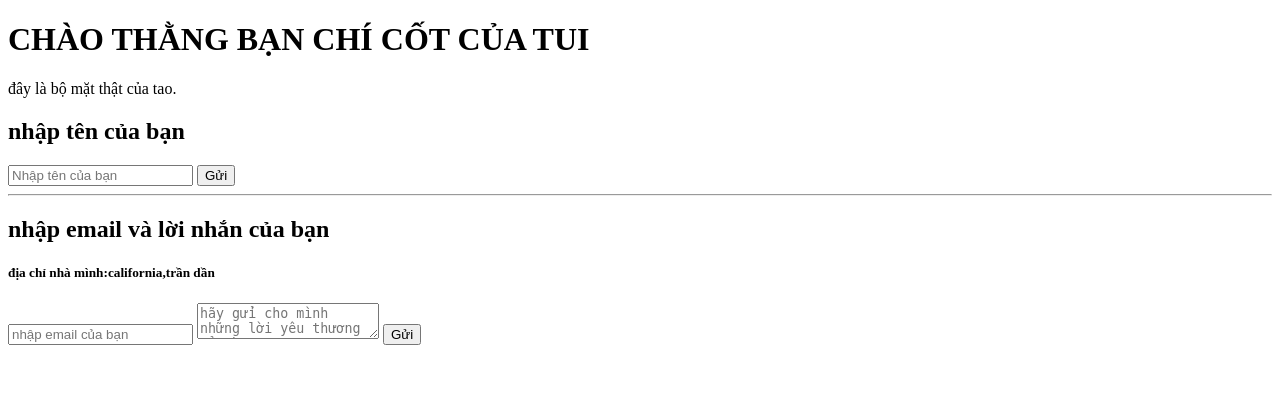
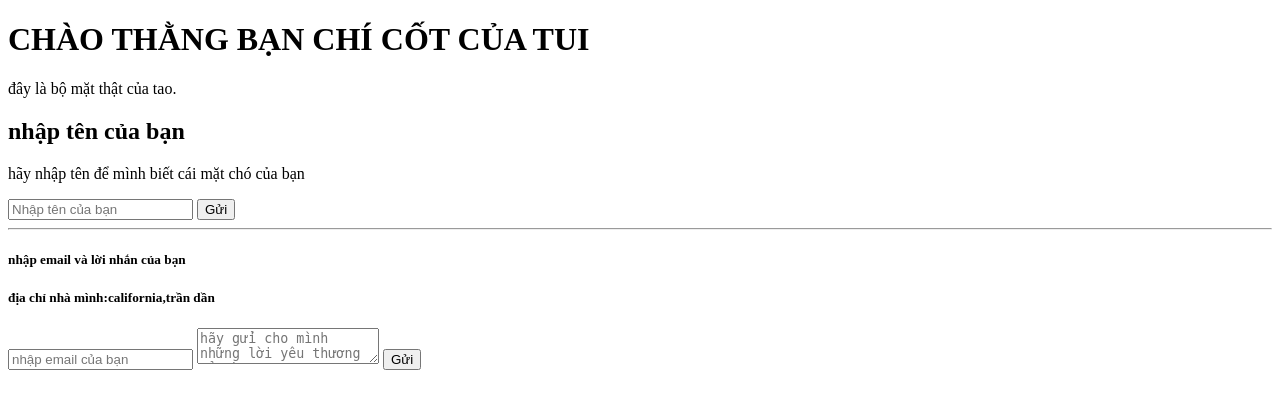
Before and after one commit to thanhhunghehe/home, a Flask app: page / in a window 1280 px wide. Shown: the top 409 px of the page. Run offline with Flask 3, Linux system fonts and the light colour scheme.

Commit message:
thay đổi giao diện index.html

```diff
--- a/templates/index.html
+++ b/templates/index.html
@@ -4,19 +4,40 @@
     <title>ae chí cốt</title>
 </head>
 <body>
-    <h1>CHÀO THẰNG BẠN CHÍ CỐT CỦA TUI</h1>
+    <h1>CHÀO THẰNG BẠN CHÍ CỐT CỦA TUI</h1> <color:pink></color:pink>
     <p>đây là bộ mặt thật của tao.</p>
      <h2>nhập tên của bạn </h2>
+     <!--FORM BƯỚC 1 NHẬP TÊN-->
+     {% if not ten %}<!-- nếu không có biến ten thì hiển thị -->
+     <p>hãy nhập tên để mình biết cái mặt chó của bạn</p>
 <form method="post"><!--gửi dữ liệu ngầm về flask chạy ẩn trong nền-->
         <input type="text" name="ten" placeholder="Nhập tên của bạn">
         <button type="submit">Gửi</button> <!-- gửi dữ liệu từ form về flask -->
 </form>
-    {% if ten %}<!-- nếu có biến ten thì hiển thị -->
+  {% endif %}<!-- nếu có biến ten thì không hiển thị -->
+  <!--FORM BƯỚC 2 GỬI LỜI NHẮN CHỈ HIỆN SAU KHI NHẬP TÊN-->
+      {% if ten %}<!-- nếu có biến ten thì hiển thị -->
          <h3 >chào {{ ten }}!</h3>
          <h4>mày là một thằng chó</h4>
+         <form method="post"></form>
+         <input type ="hidden" name="ten" value="{{ ten }}"> <!-- giữ lại tên đã nhập để gửi đi -->
+         <p>hãy gửi cho mình những lời yêu thương của bạn</p>
+         <label>email:</label><br>
+         <input> type"email" name="email" required><br><br>
+            <label>lời nhắn:</label><br>
+            <textra name="message" rows="4" cols="30" required></textra><br><br>
+            <button type="submit">Gửi</button> <!-- gửi dữ liệu từ form về flask -->
+</form>
     {% endif %}<!-- nếu không có biến ten thì không hiển thị -->
+    {% if email and message %}
+<h5>✅tin nhắn đã gửi</h5>
+<p><strong>Email:</strong> {{ email }}</p>
+        <p><strong>Tin nhắn:</strong> {{ message }}</p>
+    {% endif %}
+</body>
+</html>
 <hr> <!-- ngăn cách giữa hai phần -->
-    <h2>nhập email và lời nhắn của bạn</h2>
+    <h5>nhập email và lời nhắn của bạn</h5>
 <h5>địa chỉ nhà mình:california,trần dần</h5>
 <form  method="post"><!-- gửi dữ liệu ngầm về flask chạy ẩn trong nền -->
     <input type email name="email" placeholder="nhập email của bạn", required><!--bắt người dùng nhập đúng email,và hiện chữ mờ,bắt buộc-->
```
